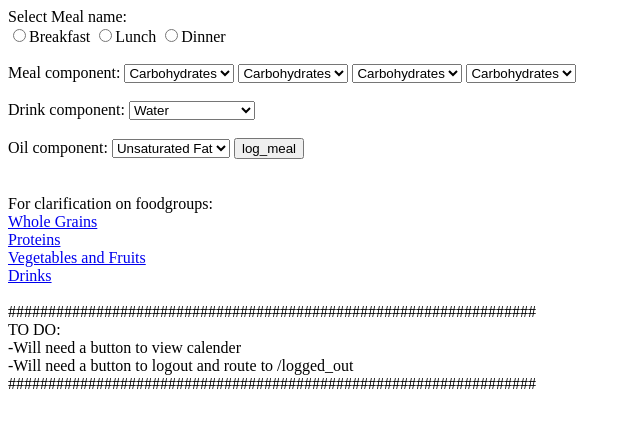
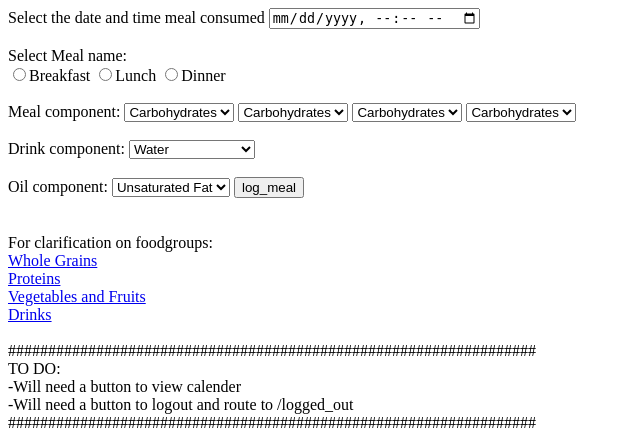
Before and after one commit to skacheri/Project, a Flask app: page /log_meal in a window 1280 px wide. Shown: the top 430 px of the page, without its empty margins (0-640 px from the left). Run offline with Flask 2, Linux system fonts and the light colour scheme; some libraries are stand-ins or nearby versions.

Commit message:
Adding meal_time

```diff
--- a/model.py
+++ b/model.py
@@ -28,7 +28,7 @@ class Meal(db.Model):
 
     meal_id = db.Column(db.Integer, autoincrement=True, primary_key=True)
     user_id = db.Column(db.Integer, db.ForeignKey('users.user_id'))
-    meal_time = db.Column(db.DateTime)
+    meal_time = db.Column(db.DateTime, nullable=True)
     meal_name = db.Column(db.String(50)) #either breakfast, lunch or dinner from user dropdown
     #2.0 features for calorie count:
     # meal_description = db.Column(db.String(50), nullable=True) #nullable for now
--- a/server.py
+++ b/server.py
@@ -2,12 +2,35 @@ from flask import Flask, render_template, redirect, session, request, flash
 from flask_debugtoolbar import DebugToolbarExtension
 from model import User, Meal, Foodgroup, Meal_Foodgroup, db, connect_to_db
 import datetime
+from jinja2 import StrictUndefined
 
 app = Flask(__name__)
 
 app.secret_key = "1234"
 
-"""-----------------------------------------------------"""
+#################################################################
+#####Update this dict before start of server.py????HHOW##########
+#################################################################
+
+foodgroup_dictionary = {
+                        "Carbohydrates": 1,
+                        "Proteins": 2,
+                        "Vegetables": 3,
+                        "Fruits": 4,
+                        "Water": 5,
+                        "Juice": 6,
+                        "Dairy": 7,
+                        "Soda": 8,
+                        "Tea_no_sugar": 9,
+                        "Coffee_no_sugar": 10,
+                        "Tea_with_sugar": 11,
+                        "Coffee_with_sugar": 12,
+                        "Unsaturated_fat": 13,
+                        "Saturated_fat": 14,
+                        "Trans_fat": 15
+                        }
+
+#-----------------------------------------------------
 
 @app.route('/')
 def homepage():
@@ -15,7 +38,7 @@ def homepage():
 
     return render_template('homepage.html')
 
-"""-------------------------------------------------------"""
+#-------------------------------------------------------
 
 @app.route('/login', methods=['POST'])
 def check_login():
@@ -32,10 +55,14 @@ def check_login():
         flash('You are successfully logged in')
         return redirect('/log_meal')
     else:
-        flash('Try the combination of email and password again!')
+        flash('Try logging in again or register if first time user!')
+        #####################################################################
+        ###Will need to work as if user is not registered then gives this error
+        ####################################################################
         return redirect('/')
 
-"""--------------------------------------------------------"""
+#--------------------------------------------------------
+
 
 @app.route('/register')
 def register_user():
@@ -78,7 +105,7 @@ def check_register_user():
 def log_meal():
     """Logging a meal for user"""
 
-    return render_template('/log_meal.html')
+    return render_template('log_meal.html')
 
 """---------------------------------------------------------"""
 
@@ -87,7 +114,16 @@ def logged_meal():
     """User loged meal will enter database"""
 
     # fetching data from form for each meal component
+
+    meal_time_html = request.form.get("meal_time")
+    if meal_time_html:
+        meal_time = datetime.datetime.strptime(meal_time_html, '%Y-%m-%dT%H:%M')
+    else:
+        meal_time = datetime.datetime.utcnow()
+
+
     meal_name = request.form.get("meal_name")
+
     meal_component_40 = request.form.get("meal_component_40")
     meal_component_10 = request.form.get("meal_component_10")
     meal_component_25 = request.form.get("meal_component_25")
@@ -95,54 +131,42 @@ def logged_meal():
     meal_component_drink = request.form.get("meal_component_drink")
     meal_component_oil = request.form.get("meal_component_oil")
 
-    ######################################################################
-    # now = datetime.datetime.now()
-    #was thinking instead of this to have a calender for user to pick day which
-    #should default to that day, so if they forget to enter meal on a day its cool
-    ######################################################################
-
     # getting user_id out from session and assigning it to user_id variable
     user_id = session.get('user_id')
 
     # adding user_id and meal_name to the meal table in database
-    meal = Meal(user_id=user_id, meal_name=meal_name)
+    meal = Meal(user_id=user_id, meal_time=meal_time, meal_name=meal_name)
     db.session.add(meal)
     db.session.commit()
 
     # fetching the meal_id of currently entered meal and storing it in variable
     meal_id = meal.meal_id
 
-    ########################################################################
-    # unsure why i need this block anymore
-    # quering the foodgroup table for foodgroup id
-    query40 = Foodgroup.query.filter(Foodgroup.foodgroup_name==meal_component_40).first()
-    query10 = Foodgroup.query.filter(Foodgroup.foodgroup_name==meal_component_10).first()
-    query25 = Foodgroup.query.filter(Foodgroup.foodgroup_name==meal_component_25).first()
-    query225 = Foodgroup.query.filter(Foodgroup.foodgroup_name==meal_component_2_25).first()
-    querydrink = Foodgroup.query.filter(Foodgroup.foodgroup_name==meal_component_drink).first()
-    queryoil = Foodgroup.query.filter(Foodgroup.foodgroup_name==meal_component_oil).first()
-    ########################################################################
+    ########################################################
+    ####Think of a for loop, or a dictionary!!!!!!!#########
+    ########################################################
 
     # adding the foodgroups, meal, user, percentage to meal_foodgroups table
     meal_foodgroup40 = Meal_Foodgroup(meal_id=meal_id,
-                                    foodgroup_id=query40.foodgroup_id, percentage_meal=40)
+                                    foodgroup_id=foodgroup_dictionary[meal_component_40],
+                                    percentage_meal=40)
     meal_foodgroup10 = Meal_Foodgroup(meal_id=meal_id,
-                                    foodgroup_id=query10.foodgroup_id, percentage_meal=10)
+                                    foodgroup_id=foodgroup_dictionary[meal_component_10],
+                                    percentage_meal=10)
     meal_foodgroup25 = Meal_Foodgroup(meal_id=meal_id,
-                                    foodgroup_id=query25.foodgroup_id, percentage_meal=25)
+                                    foodgroup_id=foodgroup_dictionary[meal_component_25],
+                                    percentage_meal=25)
     meal_foodgroup225 = Meal_Foodgroup(meal_id=meal_id,
-                                    foodgroup_id=query225.foodgroup_id, percentage_meal=25)
+                                    foodgroup_id=foodgroup_dictionary[meal_component_2_25],
+                                    percentage_meal=25)
     meal_foodgroupdrink = Meal_Foodgroup(meal_id=meal_id,
-                                    foodgroup_id=querydrink.foodgroup_id)
+                                    foodgroup_id=foodgroup_dictionary[meal_component_drink])
     meal_foodgroupoil = Meal_Foodgroup(meal_id=meal_id,
-                                    foodgroup_id=queryoil.foodgroup_id)
+                                    foodgroup_id=foodgroup_dictionary[meal_component_oil])
 
-    db.session.add(meal_foodgroup40)
-    db.session.add(meal_foodgroup10)
-    db.session.add(meal_foodgroup25)
-    db.session.add(meal_foodgroup225)
-    db.session.add(meal_foodgroupdrink)
-    db.session.add(meal_foodgroupoil)
+
+    db.session.add_all([meal_foodgroup40, meal_foodgroup10, meal_foodgroup25,
+                        meal_foodgroup225, meal_foodgroupdrink, meal_foodgroupoil])
     db.session.commit()
 
 
@@ -154,8 +178,9 @@ def logged_meal():
 def render_calendar():
     """Render data stored by user for each meal"""
 
-
-    return render_template("/calendar.html")
+    # NEED TO WORK ON THIS
+    # JS chart plugin
+    return render_template("calendar.html")
 
 
 
--- a/templates/base.html
+++ b/templates/base.html
@@ -7,9 +7,16 @@
 </head>
 <body>
 
-{% block content %}
+    {% for message in get_flashed_messages() %}
 
-{% endblock %}
+        {{ message }}
+
+    {% endfor %}
+
+
+    {% block content %}
+
+    {% endblock %}
 
 </body>
 </html>
--- a/templates/calendar.html
+++ b/templates/calendar.html
@@ -2,4 +2,5 @@
 {% block content %}
 
 
+
 {% endblock %}
--- a/templates/log_meal.html
+++ b/templates/log_meal.html
@@ -3,6 +3,13 @@
 
 
 <form action='/log_meal', method= "POST">
+
+
+    <label>Select the date and time meal consumed</label>
+    <input type="datetime-local" name="meal_time"></input>
+    <br>
+    <br>
+
  Select Meal name:
     <br>
     <input type="radio" name="meal_name" value="breakfast">Breakfast</input>
```
Also changed, not shown: function_foodgroup_queries.py (added, +9 -0 lines).
